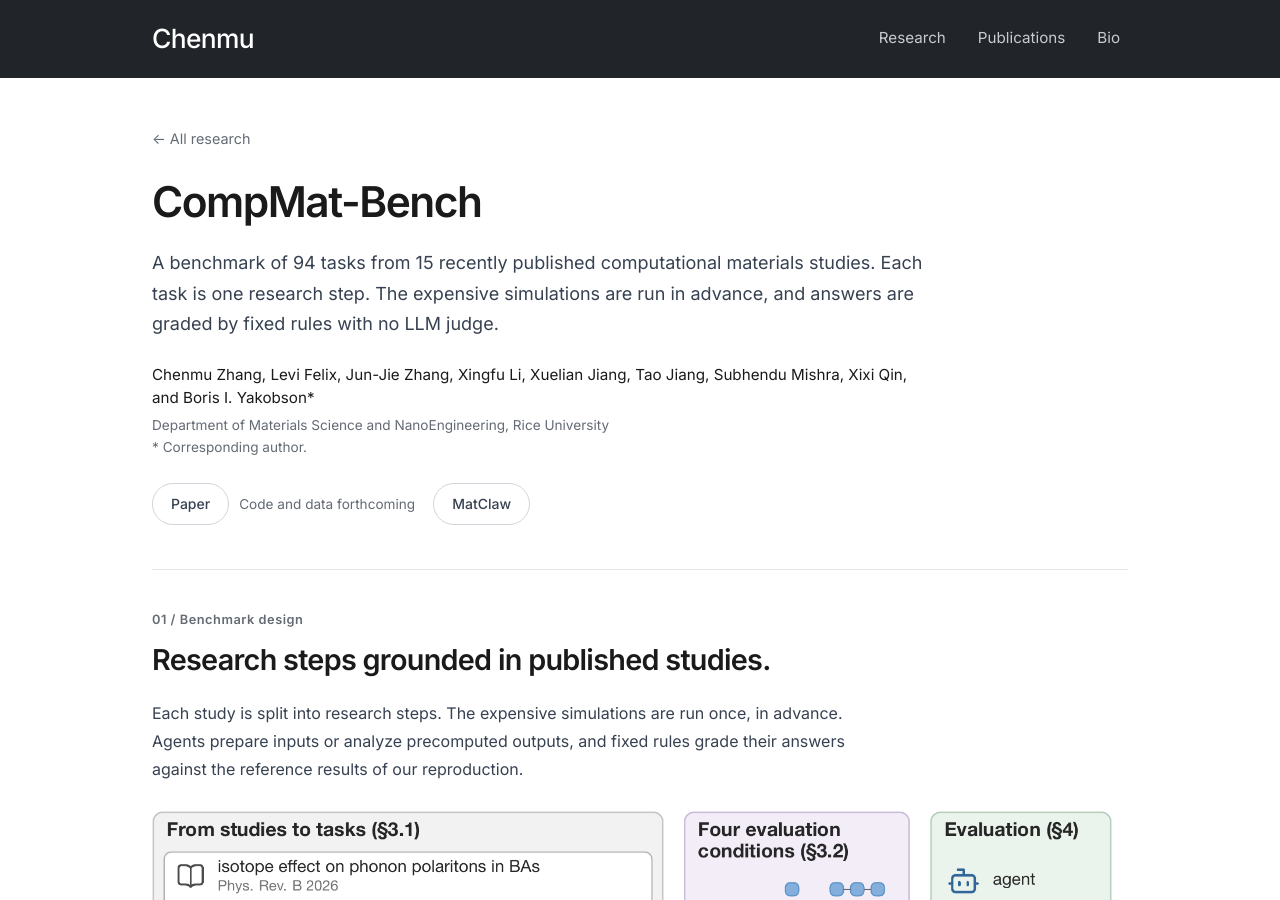
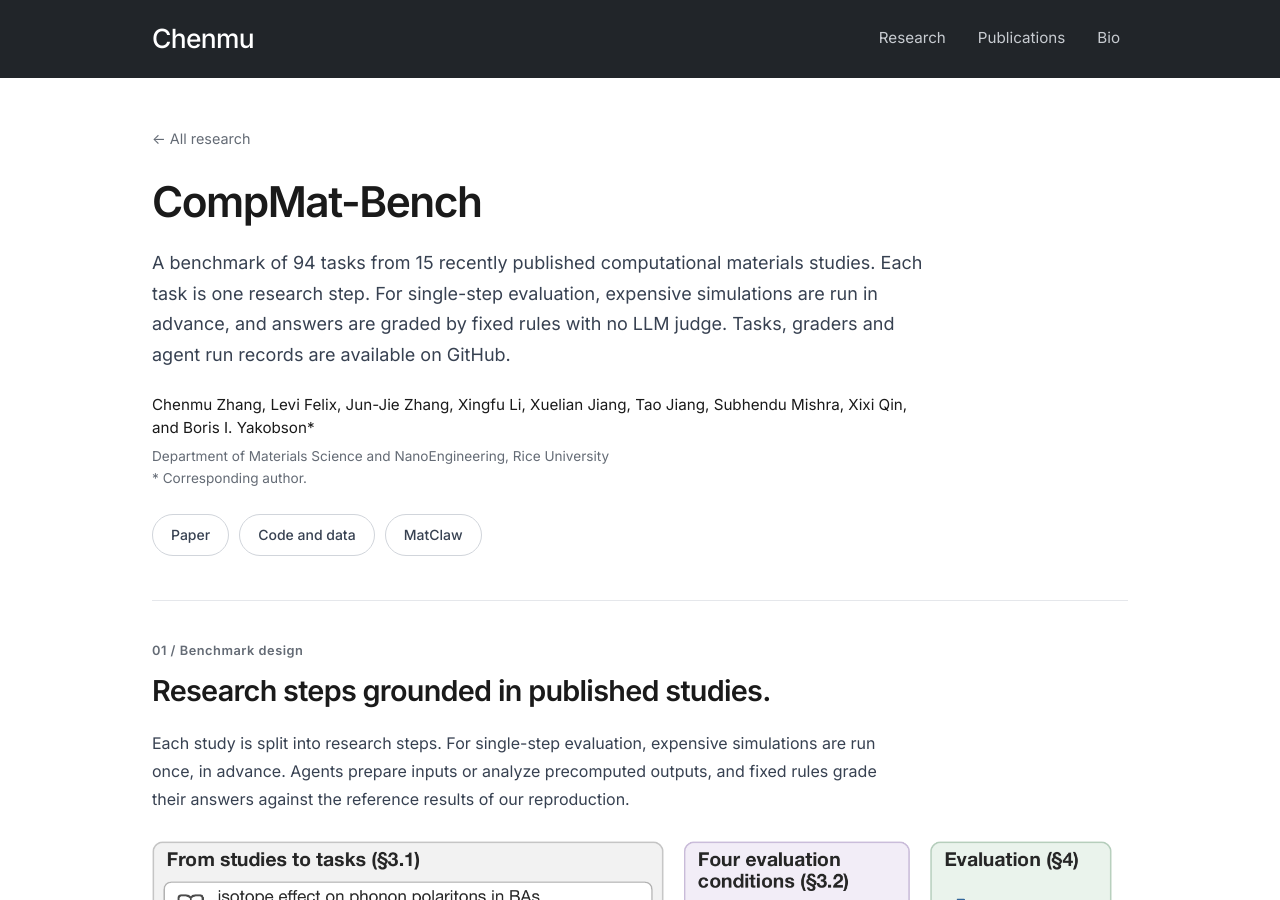
Before and after one commit to cz2014/cz2014.github.io, a Jekyll site: the page built from compmat-bench.html, in a window 1280 px wide and 900 px high. Built offline with Jekyll 4.4.1, drawn with Linux system fonts in a browser that asks for light colours; some of the changed text lies outside the part shown.

Commit message:
Link CompMat-Bench pages to the public GitHub release and describe its contents

```diff
--- a/compmat-bench.html
+++ b/compmat-bench.html
@@ -2,8 +2,8 @@
 layout: project-story
 title: Chenmu Zhang - CompMat-Bench
 description: >-
-  CompMat-Bench, a benchmark of 94 tasks for evaluating AI agents on the steps of published
-  computational materials research.
+  CompMat-Bench: 94 computational materials research tasks for evaluating AI agents,
+  with public tasks, graders and agent run records.
 heading: 'CompMat-Bench: Benchmarking AI Agents for Computational Materials Science'
 authors: >-
   Chenmu Zhang, Levi Felix, Jun-Jie Zhang, Xingfu Li, Xuelian Jiang, Tao Jiang, Subhendu Mishra,
@@ -14,12 +14,14 @@
 - label: Paper
   url: https://arxiv.org/abs/2610.00636
 - label: Code and data
+  url: https://github.com/cz2014/CompMat-Bench
 - label: MatClaw
   url: https://github.com/cz2014/MatClaw
 summary: >-
   A benchmark of 94 tasks from 15 recently published computational materials studies. Each task
-  is one research step. The expensive simulations are run in advance, and answers are graded
-  by fixed rules with no LLM judge.
+  is one research step. For single-step evaluation, expensive simulations are run in advance,
+  and answers are graded by fixed rules with no LLM judge. Tasks, graders and agent run records
+  are available on GitHub.
 figures:
 - src: images/compmat-bench-results.png
   alt: >-
@@ -52,9 +54,9 @@
   heading: Research steps grounded in published studies.
   paragraphs:
   - >-
-    Each study is split into research steps. The expensive simulations are run once, in advance.
-    Agents prepare inputs or analyze precomputed outputs, and fixed rules grade their answers
-    against the reference results of our reproduction.
+    Each study is split into research steps. For single-step evaluation, expensive simulations
+    are run once, in advance. Agents prepare inputs or analyze precomputed outputs, and fixed
+    rules grade their answers against the reference results of our reproduction.
   figure_index: 1
 - label: 02 / Agent performance
   heading: Guidance and workflow length change agent performance.
@@ -75,4 +77,18 @@
     and agents built on different LLMs lack the same implicit knowledge, so they fail in the
     same way. In one workflow, the warning sign was printed in the agent's own output in nine
     failing runs. The agent continued anyway.
+- label: 04 / Public release
+  heading: Evaluate your agent and inspect the published runs.
+  paragraphs:
+  - >-
+    The GitHub release provides 94 single-step tasks with prompts, staged inputs, graders and
+    reference answers, plus 10 workflows: eight evaluated in the paper and two supplementary.
+  - >-
+    It also includes transcripts, submissions and grades for all 976 agent attempts reported
+    in the paper. Use the tasks to evaluate your own agent, or inspect the records to study
+    how agents succeed and fail.
+  - >-
+    The <a href="https://github.com/cz2014/CompMat-Bench" target="_blank" rel="noopener">repository README</a>
+    explains how to download the data, run a task and grade a submission, and documents software
+    requirements and third-party licences.
 ---
```
Also changed, not shown: index.html (+5 -4 lines).
